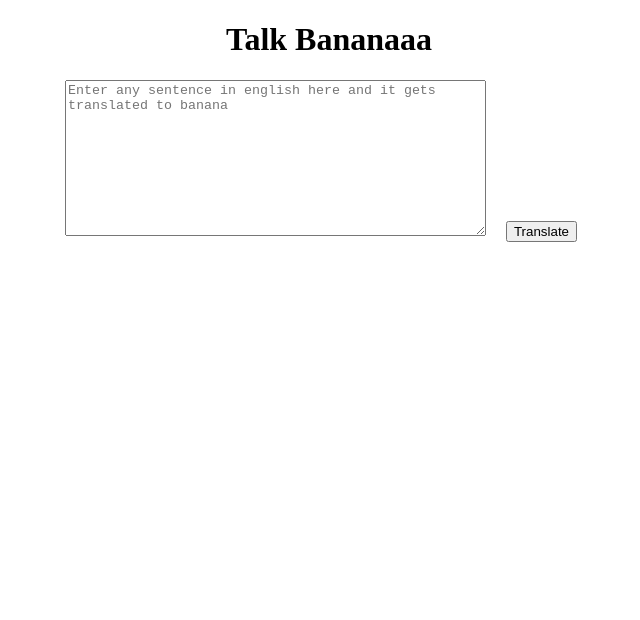
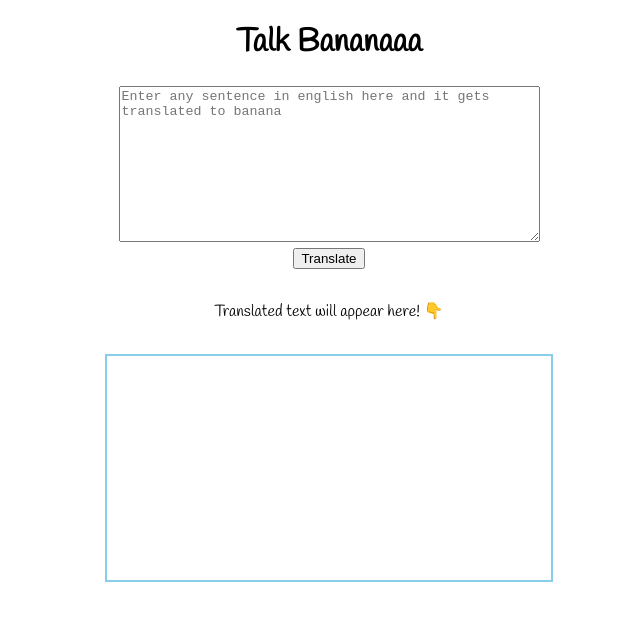
Before and after one commit to meenank/minion-translator-app, a plain HTML site: page index.html in a window 1280 px wide. Shown: the whole page, without its empty margins (311-951 px from the left). Drawn offline with Linux system fonts and the light colour scheme.

Commit message:
output updated

```diff
--- a/app.js
+++ b/app.js
@@ -1,9 +1,11 @@
 var Tbutton = document.querySelector("#btn-translate");
 var txtInp = document.querySelector("#txt-input");
+var txtOut = document.querySelector("#output");
 
 function clickRes() {
     console.log("button clicked")
     console.log(txtInp.value);
+    txtOut.innerHTML = txtInp.value;
 }
 
 Tbutton.addEventListener("click", clickRes)
--- a/index.html
+++ b/index.html
@@ -17,6 +17,12 @@
     <button id="btn-translate">
         Translate
     </button>
+
+    <div id="textRef">Translated text will appear here! 👇</div>
+
+    <div id="output">
+
+    </div>
     <script src="app.js" type="text/javascript"></script>
 </body>
 
--- a/styles.css
+++ b/styles.css
@@ -1,15 +1,32 @@
+@import url('https://fonts.googleapis.com/css2?family=Handlee&display=swap');
 body {
     text-align: center;
+    font-family: 'Handlee';
 }
 
 #engInput {
-        width: 30rem;
+    padding: 2rem;
+    max-width: 50%;
     margin: auto;
-        text-align: center;
     display: block;
-        padding: 1rem;
 }
 
 button {
-        margin: 1rem;
+    display: block;
+    max-width: 5rem;
+    margin: auto;
+    /* margin: 2rem 20rem 2rem 45rem; */
 }
+
+#output {
+    border: 2px solid skyblue;
+    height: 10rem;
+    max-width: 30%;
+    margin: auto;
+    text-align: justify;
+    padding: 2rem;
+}
+
+#textRef {
+    margin: 2rem;
+}
```
Lines whose indentation alone changed are shown as unchanged.
